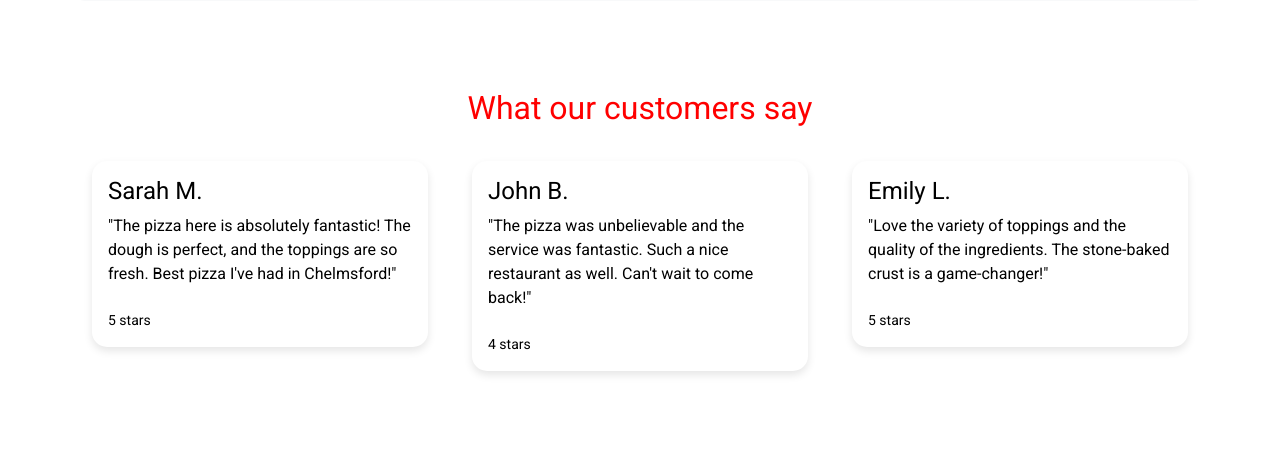
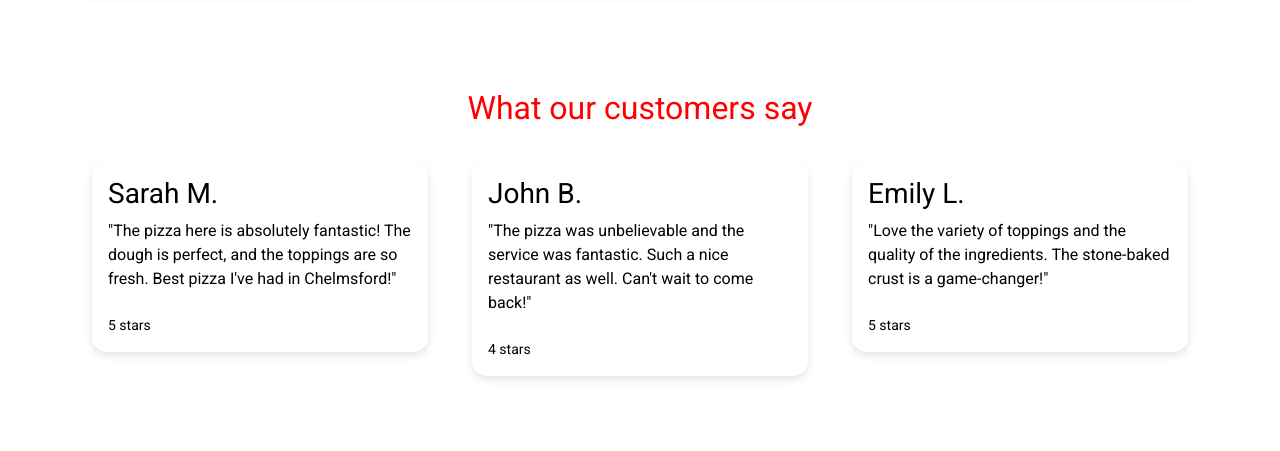
Before and after one commit to Luke-Nicklin/fat-boys-pizza, a Django app: page / in a window 1280 px wide. Shown: the part 1168-1619 px from the top of the page. Run offline with Django 4.2, Linux system fonts and the light colour scheme; some libraries are stand-ins or nearby versions.

Commit message:
Fix heading priority. Rewrite alt text for image

```diff
--- a/home/templates/home/index.html
+++ b/home/templates/home/index.html
@@ -19,7 +19,7 @@
       <div class="col-12 col-xl-6">
         <div class="header-image">
           <img src="static/images/pizza-hero.webp" class="d-block w-100"
-            alt="Image of pizza with pepperonie and basel leaves">
+            alt="Pizza with pepperoni and basel leaves">
         </div>
       </div>
     </div>
@@ -69,7 +69,7 @@
         <div class="card p-3">
           <div class="d-flex align-items-center mb-2">
             <div>
-              <h4 class="mb-0">Sarah M.</h4>
+              <h3 class="mb-0">Sarah M.</h3>
             </div>
           </div>
           <p class="mb-0">"The pizza here is absolutely fantastic! The dough is perfect, and the toppings are so fresh. Best pizza I've had in Chelmsford!"</p>
@@ -81,7 +81,7 @@
         <div class="card p-3">
           <div class="d-flex align-items-center mb-2">
             <div>
-              <h4 class="mb-0">John B.</h4>
+              <h3 class="mb-0">John B.</h3>
             </div>
           </div>
           <p class="mb-0">"The pizza was unbelievable and the service was fantastic. Such a nice restaurant as well. Can't wait to come back!"</p>
@@ -93,7 +93,7 @@
         <div class="card p-3">
           <div class="d-flex align-items-center mb-2">
             <div>
-              <h4 class="mb-0">Emily L.</h4>
+              <h3 class="mb-0">Emily L.</h3>
             </div>
           </div>
           <p class="mb-0">"Love the variety of toppings and the quality of the ingredients. The stone-baked crust is a game-changer!"</p>
```
